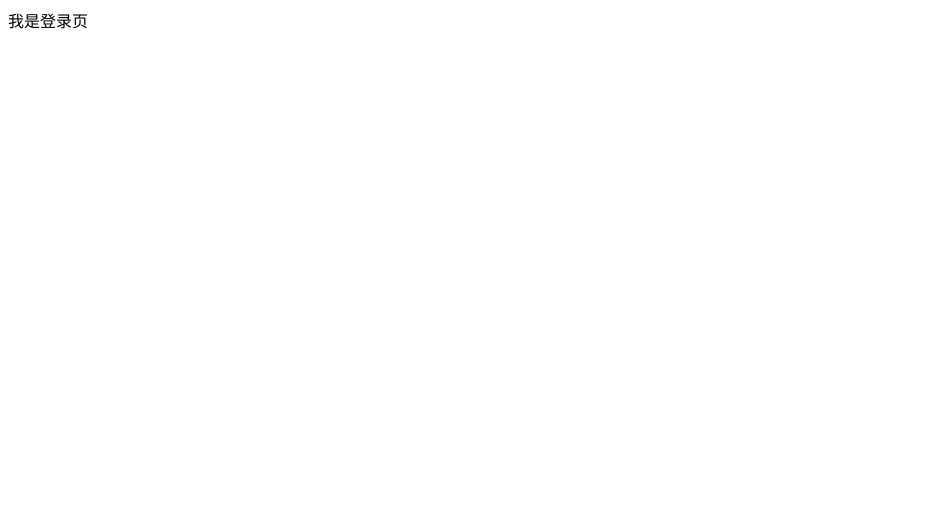
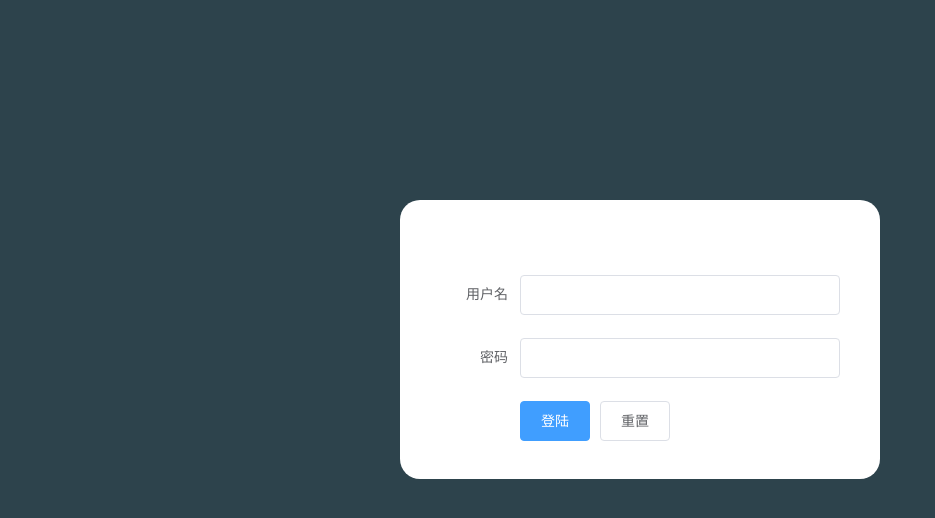
Before and after one commit to shanyue1230/pinyougou, a Vue app: page / in a window 1280 px wide. Shown: the top 518 px of the page, without its empty margins (0-935 px from the left). Built offline with nearby package versions, Linux system fonts and the light colour scheme.

Commit message:
登录组件的基本样式完成

```diff
--- a/package.json
+++ b/package.json
@@ -9,6 +9,7 @@
   },
   "dependencies": {
     "core-js": "^2.6.5",
+    "element-ui": "^2.10.1",
     "vue": "^2.6.10",
     "vue-router": "^3.0.7"
   },
--- a/src/App.vue
+++ b/src/App.vue
@@ -10,4 +10,13 @@
 </script>
 
 <style lang="scss">
+* {
+  margin: 0;
+  padding: 0;
+  list-style: none;
+}
+
+body {
+  background-color: #2d434c;
+}
 </style>
--- a/src/components/Login.vue
+++ b/src/components/Login.vue
@@ -1,13 +1,44 @@
 <template>
-  <div class="login">我是登录页</div>
+  <div class="login">
+    <!--
+      el-form:就是表单组件
+      :model : 传入一个对象，让对象的属性和表单元素双向绑定
+      label-width="80px"
+      el-form-item: 每一行表单元素
+    -->
+    <el-form ref="form" :model="form" label-width="80px">
+      <el-form-item label="用户名">
+        <el-input v-model="form.username"></el-input>
+      </el-form-item>
+      <el-form-item label="密码">
+        <el-input v-model="form.password"></el-input>
+      </el-form-item>
+      <el-form-item>
+        <el-button type="primary">登陆</el-button>
+        <el-button>重置</el-button>
+      </el-form-item>
+    </el-form>
+  </div>
 </template>
 
 <script>
 export default {
-
+  data () {
+    return {
+      form: {
+        username: '',
+        password: ''
+      }
+    }
+  }
 }
 </script>
-
-<style>
-
+<style lang="scss">
+.el-form {
+  width: 400px;
+  background-color: #fff;
+  margin: 200px auto;
+  padding: 75px 40px 15px 40px;
+  border-radius: 20px;
+}
 </style>
--- a/src/main.js
+++ b/src/main.js
@@ -1,7 +1,12 @@
 import Vue from 'vue'
 import App from './App.vue'
 import router from './router'
+import ElementUI from 'element-ui'
+// 引入elementUI的样式
+import 'element-ui/lib/theme-chalk/index.css'
 
+// 使用elementUI插件
+Vue.use(ElementUI)
 Vue.config.productionTip = false
 
 new Vue({
```
Also changed, not shown: 1 other file (tests, documents, lock files or other folders).
